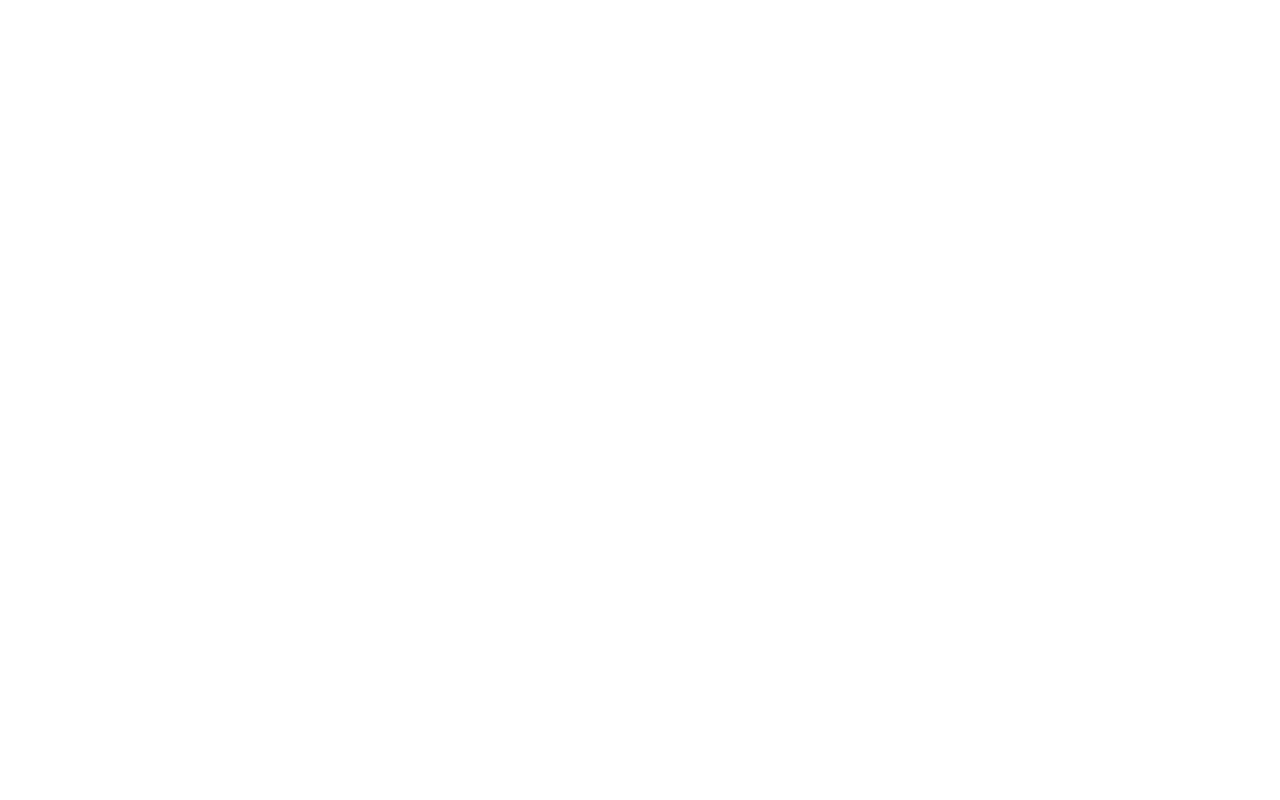
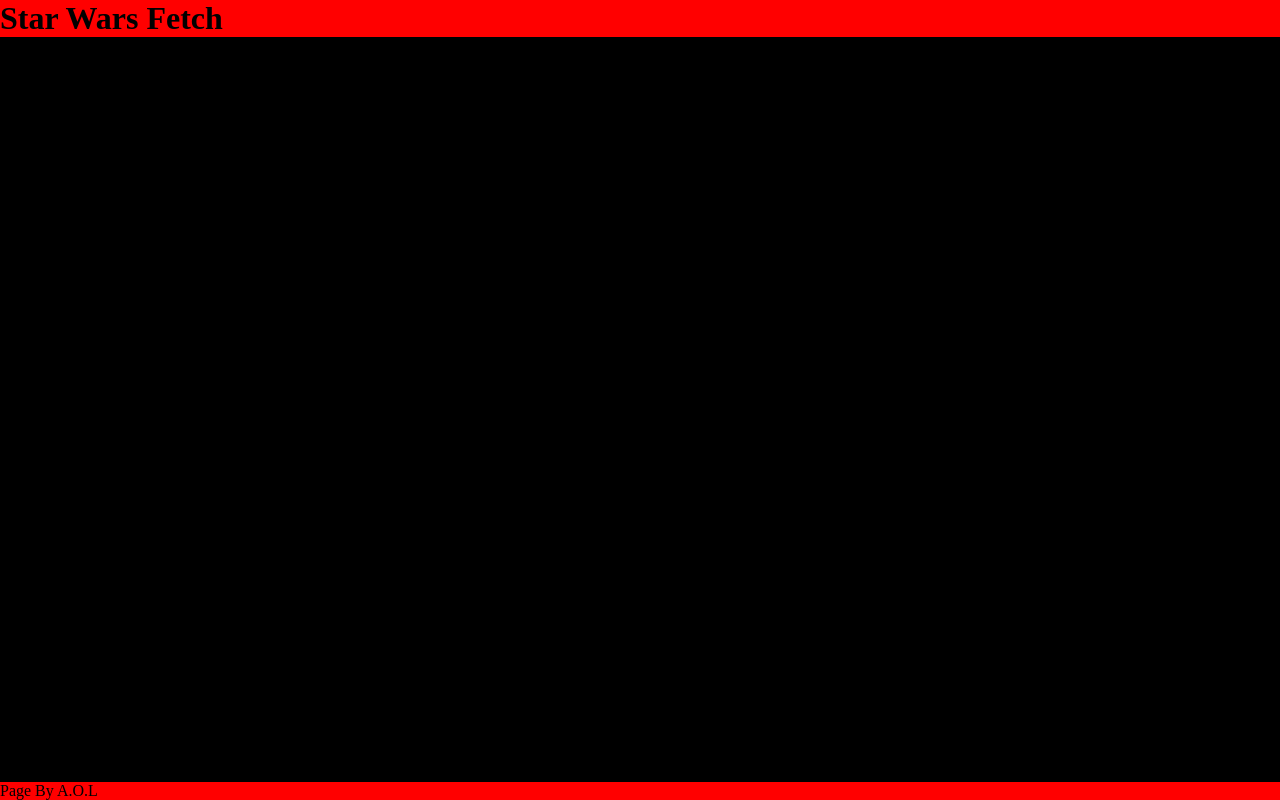
Before and after one commit to SoulOppen/Curso_Vue_star_wars_fetch, a plain HTML site: page index.html in a window 1280 px wide. Drawn offline with Linux system fonts and the light colour scheme.

Commit message:
momnetary

```diff
--- a/index.html
+++ b/index.html
@@ -7,6 +7,29 @@
     <title>StarWars_Fetch</title>
   </head>
   <body>
+    <header>
+      <h1>Star Wars Fetch</h1>
+    </header>
+    <main>
+      <section>
+        <div class="section__item">
+          <div class="section__info">
+            <div class="section__circle"></div>
+            <div class="section__text"></div>
+          </div>
+          <div></div>
+        </div>
+        <div class="section__item">
+          <div class="section__info"></div>
+          <div></div>
+        </div>
+        <div class="section__item">
+          <div class="section__info"></div>
+          <div></div>
+        </div>
+      </section>
+    </main>
+    <footer>Page By A.O.L</footer>
     <script src="script.js"></script>
   </body>
 </html>
--- a/style.css
+++ b/style.css
@@ -0,0 +1,20 @@
+* {
+  box-sizing: border-box;
+  margin: 0;
+  padding: 0;
+}
+body {
+  display: flex;
+  flex-direction: column;
+  justify-content: space-between;
+  background: black;
+  min-height: 100vh;
+}
+header,
+footer {
+  color: black;
+  background-color: red;
+}
+main {
+  flex: 1;
+}
```
